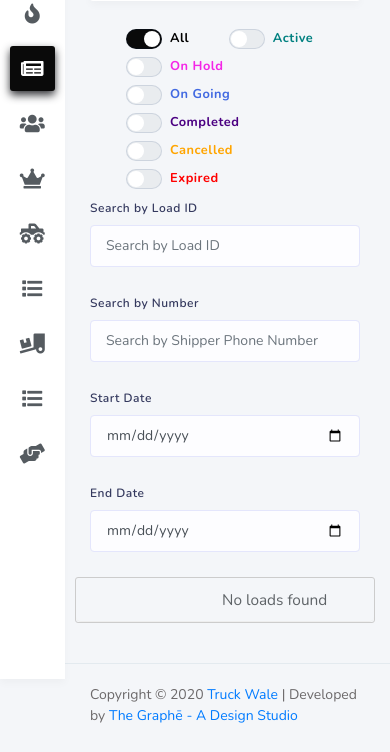
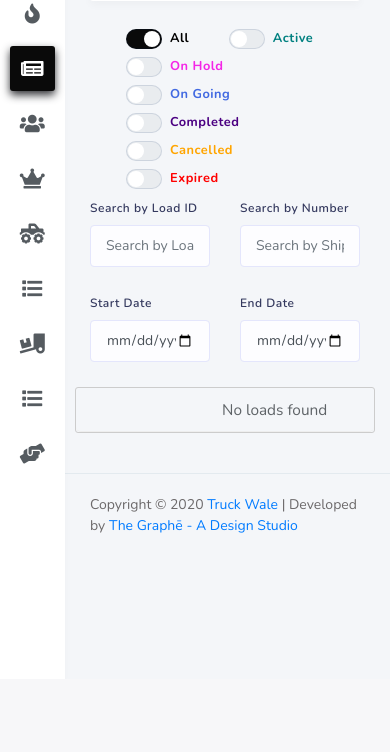
Before and after one commit to The-Graphe-A-Design-Studio/Transportation-Web, a PHP site: page /loads in a window 390 px wide. Shown: the part 165-917 px from the top of the page. After the commit the page ends 698 px from the top, so only its background shows below. Run offline with PHP 8.4, Linux system fonts and the light colour scheme; a user stored in the database is signed in; data comes from the database, SQL or seed files in the repository; data that the repository does not hold is empty; some libraries are stand-ins or nearby versions.

Commit message:
mobile responsive

```diff
--- a/loads.php
+++ b/loads.php
@@ -5,6 +5,10 @@
     if(isset($_POST['shipper']))
     {
         $shipper = $_POST['shipper'];
+    }
+    else
+    {
+        $shipper = "";
     }
 ?>
 
@@ -81,25 +85,25 @@
                         </div>
                         <div class="col-sm-12 col-md-7">
                             <div class="row">
-                                <div class="col-12 col-xs-6 col-sm-6 col-md-3">
+                                <div class="col-6 col-sm-6 col-md-3">
                                     <div class="form-group">
                                         <label>Search by Load ID</label>
                                         <input class="form-control common_selector search_id" placeholder="Search by Load ID" name="id"/>
                                     </div>
                                 </div>
-                                <div class="col-12 col-xs-6 col-sm-6 col-md-3">
+                                <div class="col-6 col-sm-6 col-md-3">
                                     <div class="form-group">
                                         <label>Search by Number</label>
                                         <input class="form-control common_selector search_bar" value="<?php echo $shipper; ?>" placeholder="Search by Shipper Phone Number" name="name"/>
                                     </div>
                                 </div>
-                                <div class="col-12 col-xs-6 col-sm-6 col-md-3">
+                                <div class="col-6 col-sm-6 col-md-3">
                                     <div class="form-group">
                                         <label>Start Date</label>
                                         <input type="date" placeholder="MM/DD/YYYY" class="form-control common_selector s_date" name="start_date"/>
                                     </div>
                                 </div>
-                                <div class="col-12 col-xs-6 col-sm-6 col-md-3">
+                                <div class="col-6 col-sm-6 col-md-3">
                                     <div class="form-group">
                                         <label>End Date</label>
                                         <input type="date" placeholder="MM/DD/YYYY" class="form-control common_selector e_date" name="end_date"/>
```
